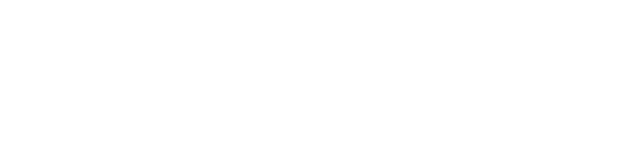
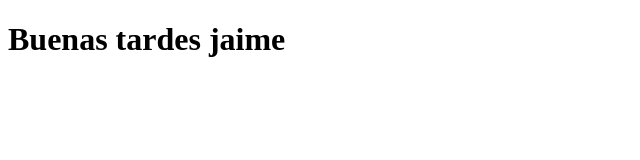
Before and after one commit to CapoeiraDoMorte/GitPracticeAdvance, a plain HTML site: page index.html in a window 1280 px wide. Shown: the whole page, without its empty margins (0-640 px from the left). Drawn offline with Linux system fonts and the light colour scheme.

Commit message:
Creando index.html

```diff
--- a/index.html
+++ b/index.html
@@ -7,6 +7,6 @@
     <title>Git Visual Studio Code</title>
 </head>
 <body>
-
+    <h1>Buenas tardes jaime</h1>
 </body>
 </html>
```
Also changed, not shown: 1 other file.
